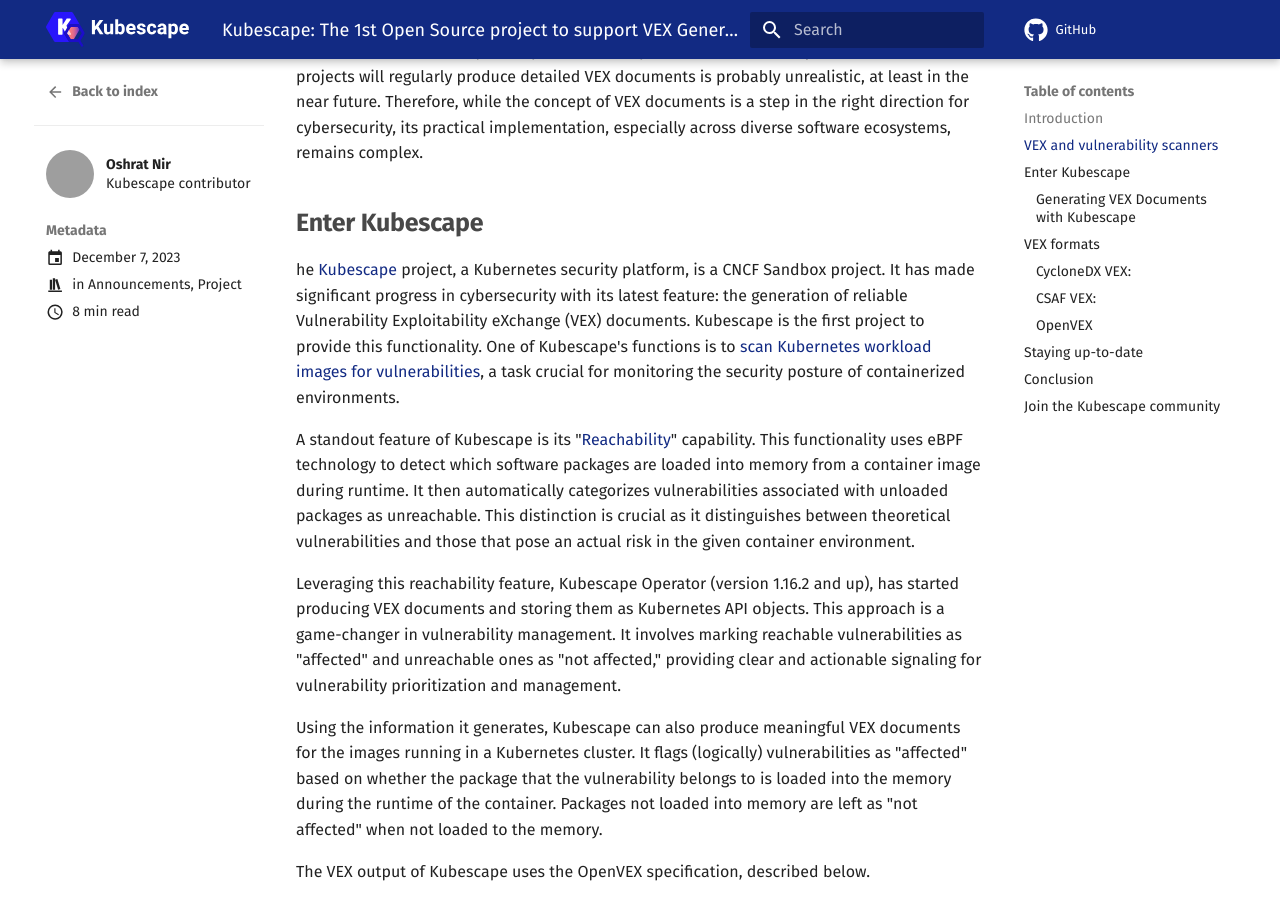
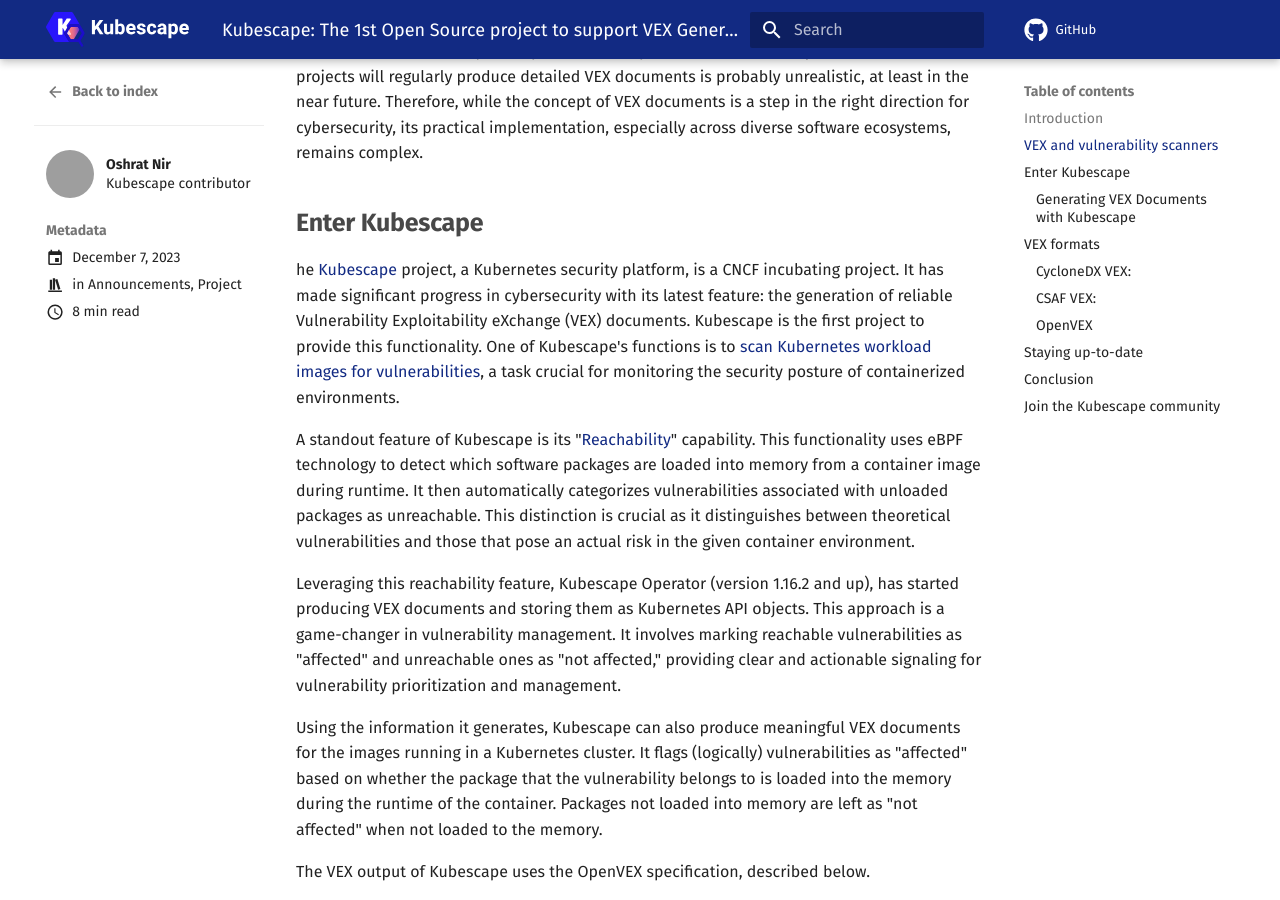
Before and after one commit to kubescape/kubescape.io, an MkDocs documentation site: the page built from docs/blog/posts/Kubescape-support-for-VEX-generation/kubescape-support-for-vex-generation.md, in a window 1280 px wide and 900 px high, scrolled down 1586 px. Built offline with MkDocs 1.6.1 and Material for MkDocs 9.7.7, drawn with Linux system fonts in a browser that asks for light colours; comment, search, counter and statistics services are not loaded; grey boxes are pictures that could not be loaded.

Commit message:
update project from sandbox to incubating
Signed-off-by: Amir Malka <amirm@armosec.io>

```diff
--- a/docs/blog/posts/Kubescape-support-for-VEX-generation/kubescape-support-for-vex-generation.md
+++ b/docs/blog/posts/Kubescape-support-for-VEX-generation/kubescape-support-for-vex-generation.md
@@ -48,7 +48,7 @@
 
 ## Enter Kubescape
 
-he [Kubescape](http://kubescape.io) project, a Kubernetes security platform, is a CNCF Sandbox project. It has made significant progress in cybersecurity with its latest feature: the generation of reliable Vulnerability Exploitability eXchange (VEX) documents. Kubescape is the first project to provide this functionality. One of Kubescape's functions is to [scan Kubernetes workload images for vulnerabilities](https://kubescape.io/docs/operator/vulnerabilities/), a task crucial for monitoring the security posture of containerized environments.
+he [Kubescape](http://kubescape.io) project, a Kubernetes security platform, is a CNCF incubating project. It has made significant progress in cybersecurity with its latest feature: the generation of reliable Vulnerability Exploitability eXchange (VEX) documents. Kubescape is the first project to provide this functionality. One of Kubescape's functions is to [scan Kubernetes workload images for vulnerabilities](https://kubescape.io/docs/operator/vulnerabilities/), a task crucial for monitoring the security posture of containerized environments.
 
 A standout feature of Kubescape is its "[Reachability](https://kubescape.io/docs/operator/relevancy/#view-relevancy-information)" capability. This functionality uses eBPF technology to detect which software packages are loaded into memory from a container image during runtime. It then automatically categorizes vulnerabilities associated with unloaded packages as unreachable. This distinction is crucial as it distinguishes between theoretical vulnerabilities and those that pose an actual risk in the given container environment.
 
```
Also changed, not shown: docs/blog/posts/kubescape-3-image-patching/index.md (+1 -1 lines), docs/index.md (+3 -3 lines).
